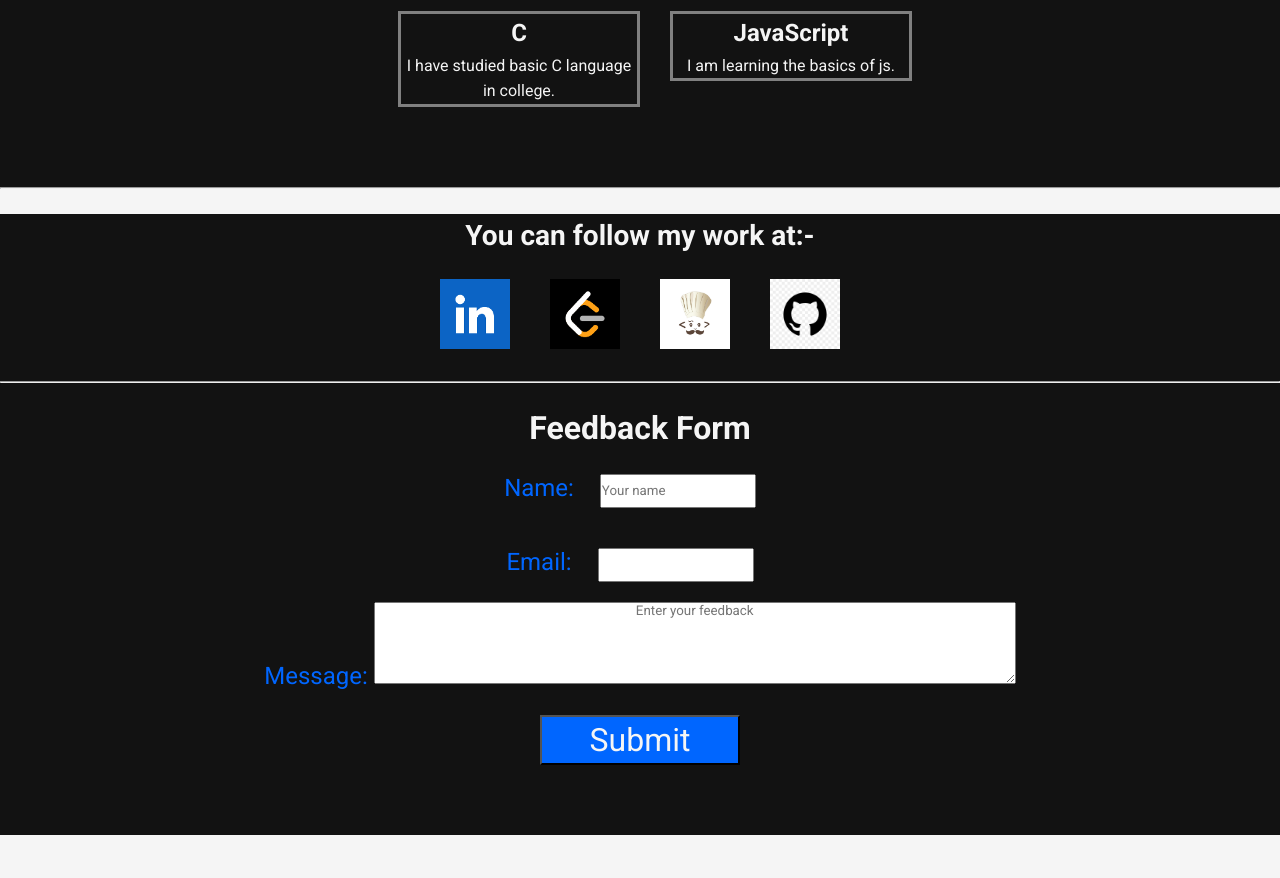
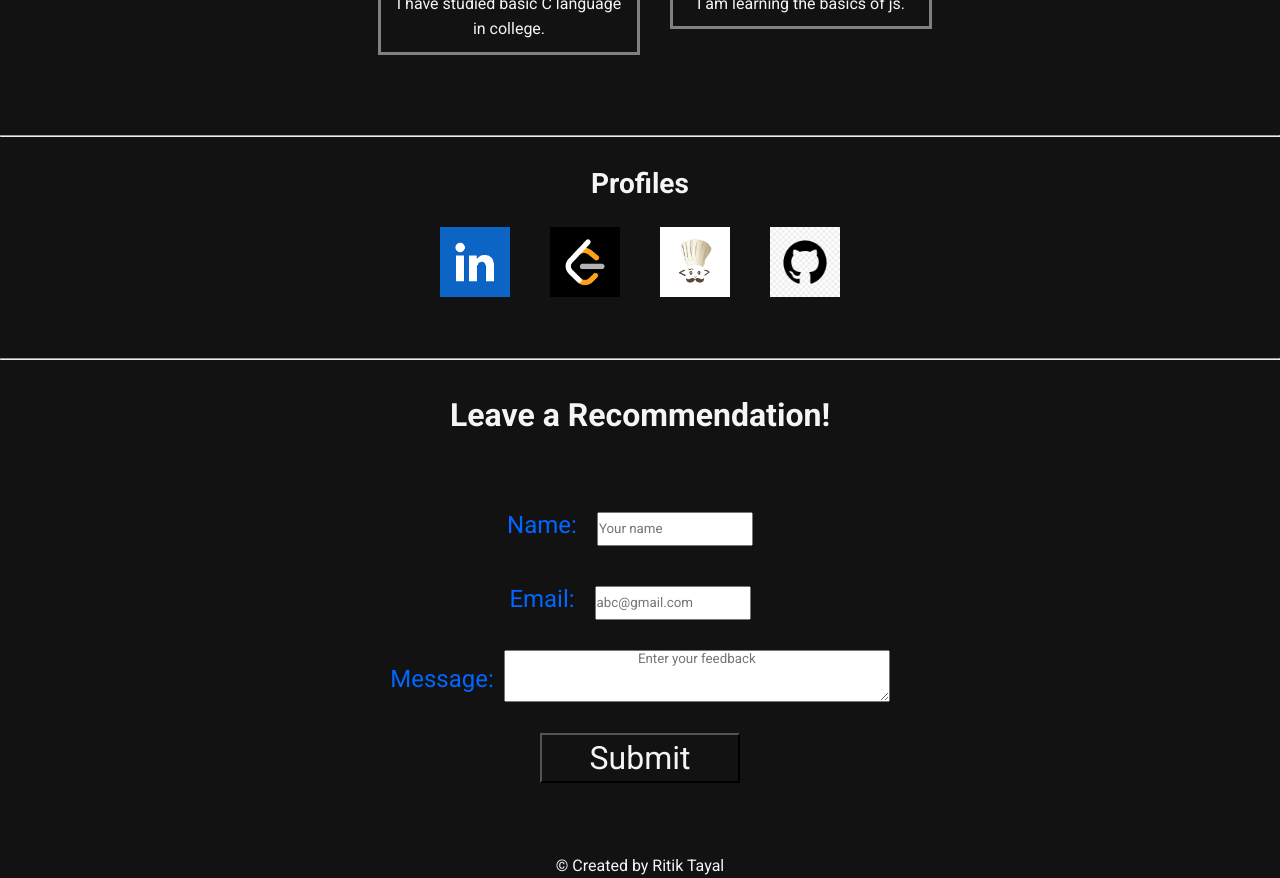
Before and after one commit to Ritik-Tayal/Portfolio, a plain HTML site: page index.html in a window 1280 px wide. Shown: the part 1440-2318 px from the top of the page. Before the commit the page ends 2275 px from the top, so only its background shows below. Drawn offline with Linux system fonts and the light colour scheme.

Commit message:
Final changes

```diff
--- a/index.html
+++ b/index.html
@@ -8,20 +8,20 @@
     <link href="https://fonts.googleapis.com/css2?family=Roboto:wght@400;700&display=swap" rel="stylesheet">
 </head>
 <body>
-    <nav>
+    <!-- <nav>
         <div class="poi" >
             <h1> MY PORTFOLIO</h1>
-    </nav>
+    </nav> -->
     <div class="navbar">
+        <a href="#home">Home</a>
         <a href="#about" >About</a>
         <a href="#skills">Skills</a>
         <a href="#profs" >Profiles</a>
-        <a href="#feedback" >Feedback Form</a>
        </div>
     </div>
     <header>
-        <div class="container">
-            <div class="intro">
+        <div class="container" id="home">
+            <div class="intro" >
                 <h2>Hello !!<br>I am a <span>Developer</span></h2>
                 <p>I also love problem solving.</p>
                 <a href="https://www.linkedin.com/in/ritik-tayal-a53496331/" target="_blank" class="btn"><b>Contact Me</b></a>
@@ -86,9 +86,9 @@
             </div>
         </div>
     </section>
-    <hr><br>
+    <hr>
     <section class="profs" id="profs">
-        <h3>You can follow my work at:-</h3>
+        <h3>Profiles</h3>
         <div class="profiles">
             <a href="https://www.linkedin.com/in/ritik-tayal-a53496331/"><img src="LinkedIn.png" alt="Linked In" class="profile-img"></a>
             <a href="https://leetcode.com/u/Ritik_tayal/"><img src="leetcode.png" alt="Leetcode" class="profile-img"></a>
@@ -98,13 +98,16 @@
     </section>
     <hr>
     <section class="FeedbackForm" id="feedback">
-        <h3>Feedback Form</h3>
+        <h3>Leave a Recommendation!</h3>
         <form action="/">
-            Name: <input type="text" placeholder="Your name"><br>
-            Email: <input type="text"><br>
-            Message: <textarea name="feedback" placeholder="Enter your feedback" rows="10"></textarea><br>
+            <p class="message">Name: </p><input type="text" placeholder="Your name"><br>
+            <p class="message">Email: </p><input type="text" placeholder="abc@gmail.com"><br>
+            <p class="message" id="message1" >Message: </p><textarea name="feedback" placeholder="Enter your feedback" rows="10"></textarea><br>
             <input type="submit" value="Submit" id="submit">
         </form>
     </section>
+    <footer class="footer">
+        <p>&#169 Created by Ritik Tayal</p>
+    </footer>
 </body>
 </html>
--- a/style.css
+++ b/style.css
@@ -8,13 +8,15 @@ body{
     background-color: whitesmoke;
     color: #000f;
     line-height: 1.6;
+    width: 100%;
 }
 .container {
     width: 100%;
     max-width: 1200px;
     margin: 0 auto;
+    display: flex;
 }
-.poi h1{
+/* .poi h1{
     text-decoration: underline;
     color: #ededed;
     font-size: 3rem;
@@ -24,7 +26,7 @@ nav{
     display: flex;
     justify-content: center;
     background-color: #121212;
-}
+} */
 .intro {
     background-size: 100%;
     text-align: left;
@@ -116,7 +118,6 @@ header {
 }
 .skills h2{
     font-size: 3rem;
-    text-decoration: underline;
 }
 #flexbox{
     display:flex;
@@ -132,6 +133,7 @@ header {
     margin-bottom: 30px;
     border: 3px grey solid;
     transition: 1s;
+    padding: 10px;
 }
 .skill-1 h3{
     font-size: 1.5rem;
@@ -150,6 +152,7 @@ section{
     color: whitesmoke;
     text-align: center;
     font-size: 1.5rem;
+    padding-top: 25px;
 
 }
 .profiles{
@@ -162,11 +165,16 @@ section{
 .profile-img{
     height:70px;
     margin:20px;
+    transition: 1s;
+    margin-bottom: 50px;
+}
+.profile-img:hover{
+    transform: scale(1.2);
 }
 
 
 .navbar{
-    background-color: rgba(18,18,18,0.5);
+    background-color: rgba(18,18,18,0.3);
     position: fixed;
     top:0px;
     width: 100%;
@@ -192,23 +200,43 @@ section{
 }
 .FeedbackForm h3{
     color: whitesmoke;
+    margin-top: 10px;
     font-size: 2rem;
+    margin-bottom: 50px;
 }
 input{
     height: 30px;
     margin: 20px;
 }
 textarea{
-    width: 50%;
-    height: 80px;
+    width: 30%;
+    height: 50px;
+    margin-top: 10px;
     text-align: center;
 }
 #submit{
-    background-color: #0066ff;
+    background-color: rgba(18,18,18,0.5);
     height: 50px;
     width: 200px;
     font-size: 2rem;
     color:whitesmoke;
+}
+form{
+    text-align: center;
+}
+.message{
+    display: inline-block;
+    text-align: center;
+}
+#message1{
+    position: relative;
+    bottom: 15px;
+    padding-right: 10px;
+}
+.footer{
+    background-color: #121212;
+    text-align: center;
+    color: whitesmoke;
 }
 
 
@@ -238,5 +266,10 @@ textarea{
     .skill-1{
         width: 50%;
     }
+    .navbar{
+        display: flex;
+        width: 90%;
+
+    }
 
 }
```
